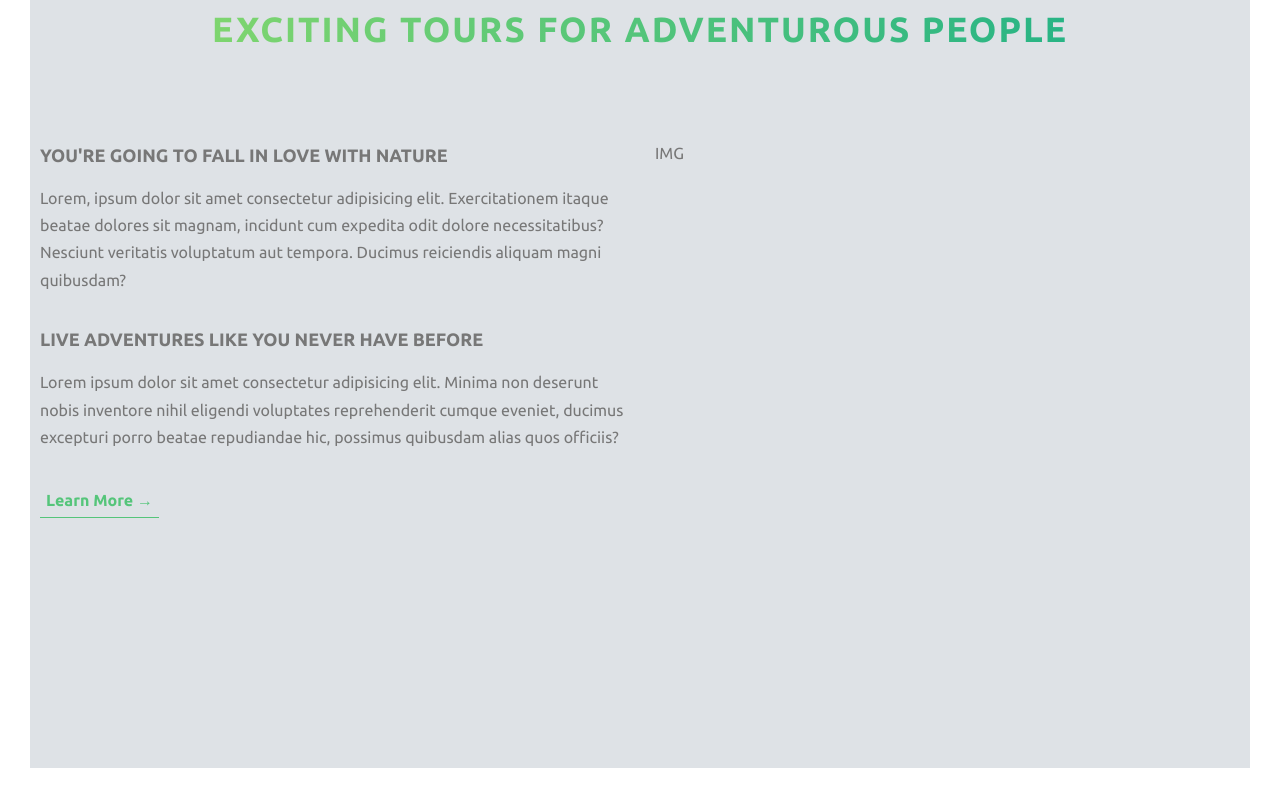
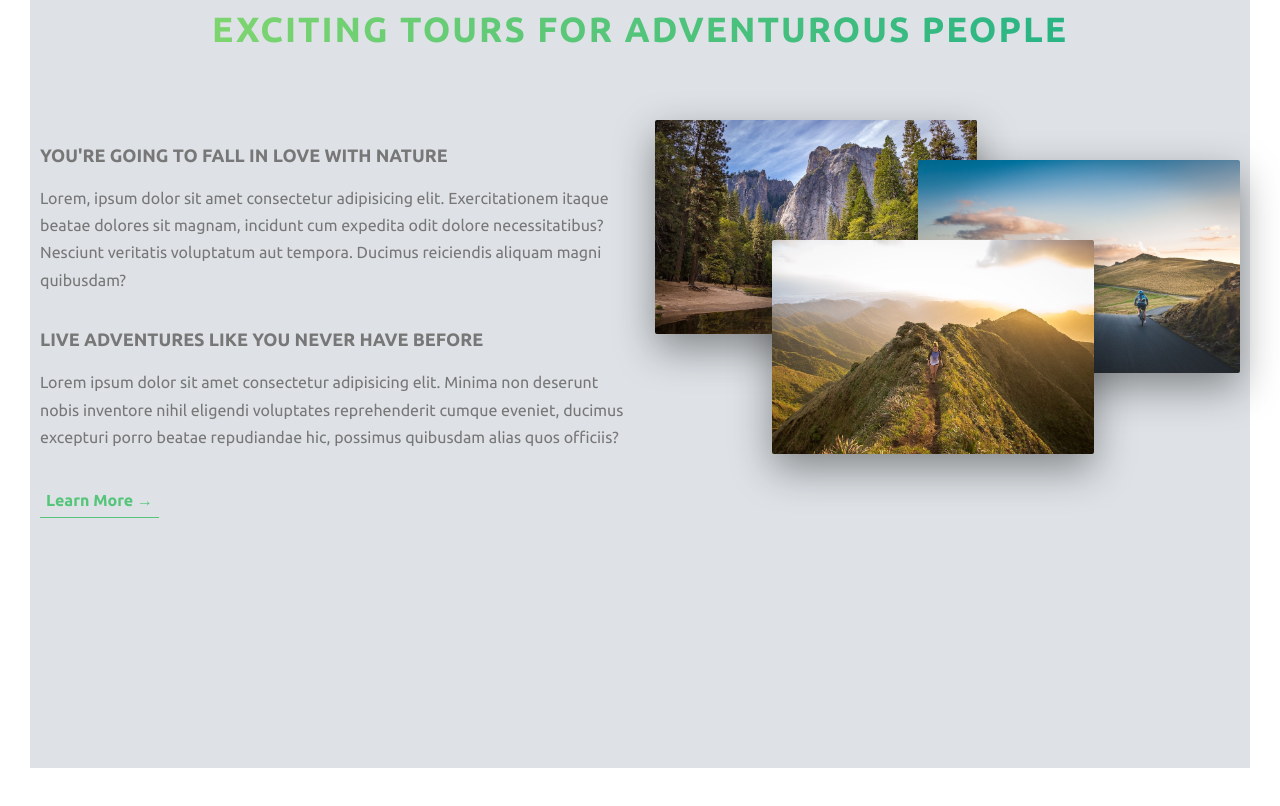
Before and after one commit to Saurav-98/Natours_Landing_Page_React_SASS, a React (Vite) app: page / in a window 1280 px wide. Shown: the part 900-1706 px from the top of the page. Built offline with nearby package versions, Linux system fonts and the light colour scheme.

Commit message:
About section completed

```diff
--- a/src/Components/About.jsx
+++ b/src/Components/About.jsx
@@ -1,4 +1,7 @@
 import React from "react";
+import compositionPhoto1 from "../assets/nat-1-large.jpg";
+import compositionPhoto2 from "../assets/nat-2-large.jpg";
+import compositionPhoto3 from "../assets/nat-3-large.jpg";
 
 const About = () => {
   return (
@@ -34,7 +37,25 @@ const About = () => {
             Learn More &rarr;
           </a>
         </div>
-        <div className="about__img-content">IMG</div>
+        <div className="about__img-content">
+          <div className="composition">
+            <img
+              src={compositionPhoto1}
+              alt="composition photo 1"
+              className="composition__photo composition__photo--p1"
+            />
+            <img
+              src={compositionPhoto2}
+              alt="composition photo 2"
+              className="composition__photo composition__photo--p2"
+            />
+            <img
+              src={compositionPhoto3}
+              alt="composition photo 2"
+              className="composition__photo composition__photo--p3"
+            />
+          </div>
+        </div>
       </div>
     </section>
   );
--- a/src/sass/partials/essentials/_layout.scss
+++ b/src/sass/partials/essentials/_layout.scss
@@ -0,0 +1,35 @@
+.composition {
+  position: relative;
+  &__photo {
+    width: 55%;
+    box-shadow: 0 1.5rem 4rem rgba($color-black, 0.4);
+    border-radius: 2px;
+    position: absolute;
+    transition: all 0.3s ease-in-out;
+
+    &--p1 {
+      left: 0;
+      top: -2rem;
+    }
+    &--p2 {
+      right: 0;
+      top: 2rem;
+    }
+    &--p3 {
+      left: 20%;
+      top: 10rem;
+    }
+    &:hover {
+      transform: scale(1.08) translateY(-0.5rem);
+      box-shadow: 0 2.5 4rem rgba($color-black, 0.5);
+      z-index: 20;
+      outline: 1.5rem solid $color-primary;
+      outline-offset: 1.5rem;
+      //   border-radius: 0;
+    }
+  }
+
+  &:hover &__photo:not(:hover) {
+    transform: scale(0.94);
+  }
+}
```
